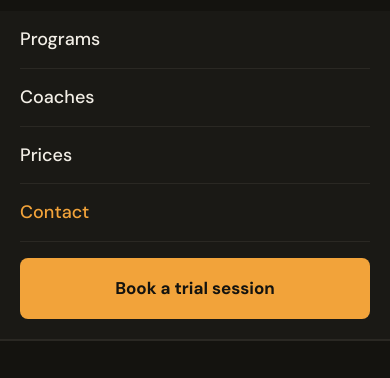
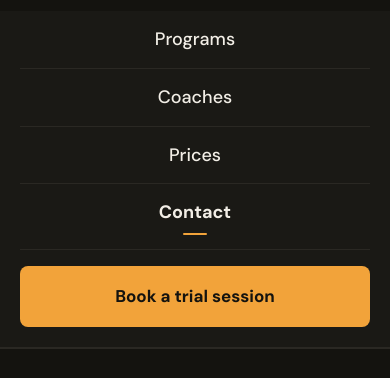
Before and after one commit to AleksandarGrgurevic123/teretanabudva, a plain HTML site: page en.html in a window 390 px wide. Both pictures are taken after a click on the button "Open menu". Shown: the part 124-502 px from the top of the page. Drawn offline with Linux system fonts and the light colour scheme.

Commit message:
Add files via upload

```diff
--- a/en.html
+++ b/en.html
@@ -472,6 +472,28 @@
     .mobile-nav a.link.active { color: var(--accent); }
     .mobile-nav { max-height: calc(100vh - 72px); overflow-y: auto; }
     @media (max-width: 1099px) { section[id] { scroll-margin-top: 72px; } }
+    /* Mobilni meni: centrirane stavke, bez obojenih dugmadi na dodir */
+    a, button { -webkit-tap-highlight-color: transparent; }
+    .mobile-nav a.link { text-align: center; position: relative; }
+    .mobile-nav a.link.active { color: var(--text); font-weight: 700; }
+    .mobile-nav a.link.active::after { content: ""; display: block; width: 24px; height: 2px; margin: 6px auto 0; background: var(--accent); border-radius: 2px; }
+    .mobile-nav a.link:focus:not(:focus-visible), .icon-btn:focus:not(:focus-visible), .lang:focus:not(:focus-visible) { outline: none; }
+    /* Mobilni meni se lagano spusta i pojavljuje */
+    .mobile-nav { display: block; max-height: 0; opacity: 0; visibility: hidden; overflow: hidden; border-bottom-color: transparent; border-bottom-width: 0;
+      transition: max-height .4s cubic-bezier(.2,.7,.2,1), opacity .3s ease, visibility 0s linear .4s, border-color .3s ease; }
+    .mobile-nav.open { max-height: min(calc(100vh - 72px), 420px); opacity: 1; visibility: visible; overflow-y: auto; border-bottom-color: var(--line); border-bottom-width: 1px;
+      transition: max-height .45s cubic-bezier(.2,.7,.2,1), opacity .35s ease, visibility 0s, border-color .3s ease; }
+    .mobile-nav .container > * { opacity: 0; transform: translateY(-10px); transition: opacity .3s ease, transform .3s ease; }
+    .mobile-nav.open .container > * { opacity: 1; transform: none; }
+    .mobile-nav.open .container > :nth-child(1) { transition-delay: .06s; }
+    .mobile-nav.open .container > :nth-child(2) { transition-delay: .11s; }
+    .mobile-nav.open .container > :nth-child(3) { transition-delay: .16s; }
+    .mobile-nav.open .container > :nth-child(4) { transition-delay: .21s; }
+    .mobile-nav.open .container > :nth-child(5) { transition-delay: .26s; }
+    @media (min-width: 1100px) { .mobile-nav { display: none; } }
+    @media (prefers-reduced-motion: reduce) {
+      .mobile-nav, .mobile-nav.open, .mobile-nav .container > * { transition: none; }
+    }
   </style>
 </head>
 <body>
```
Also changed, not shown: index.html (+22 -0 lines).
